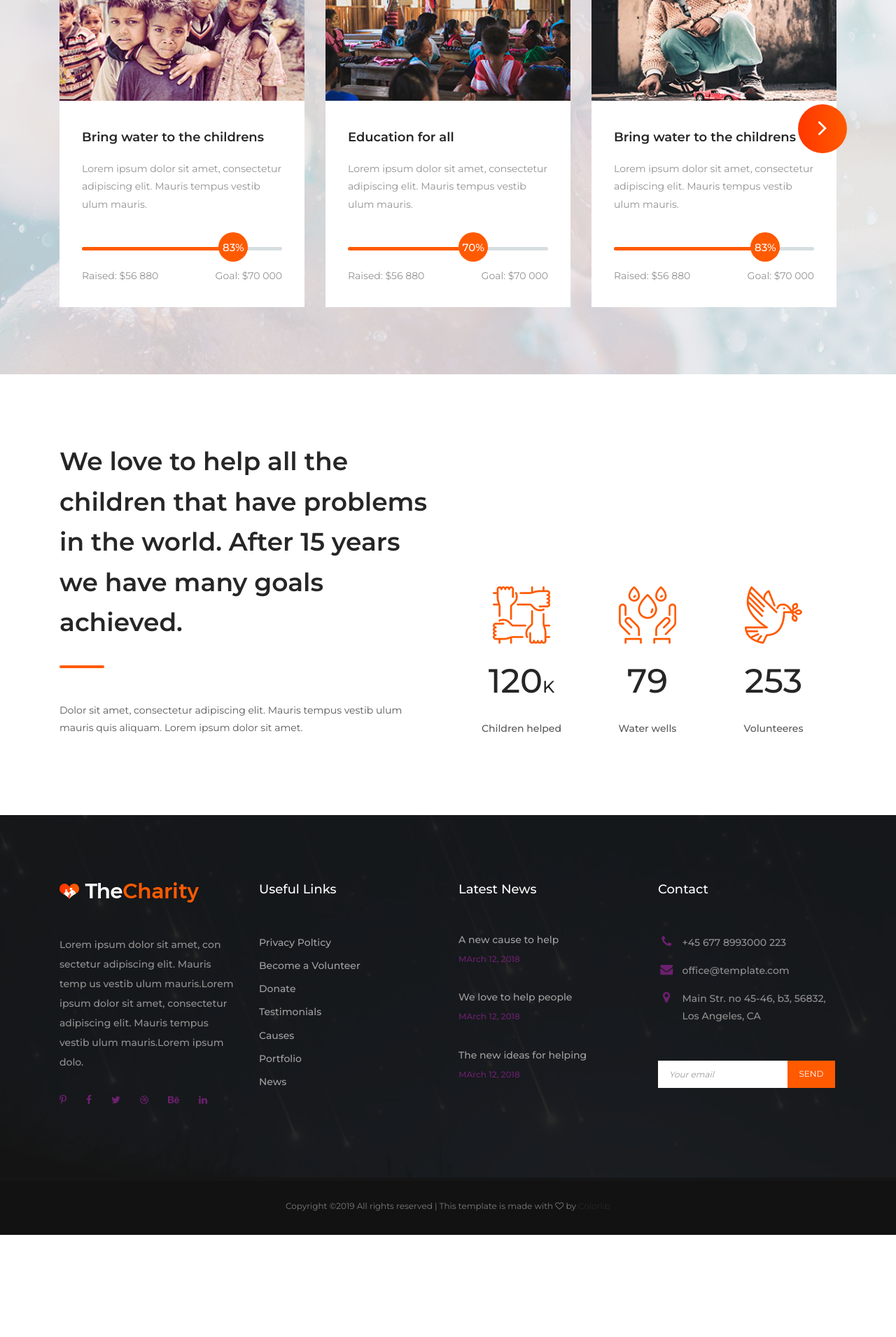
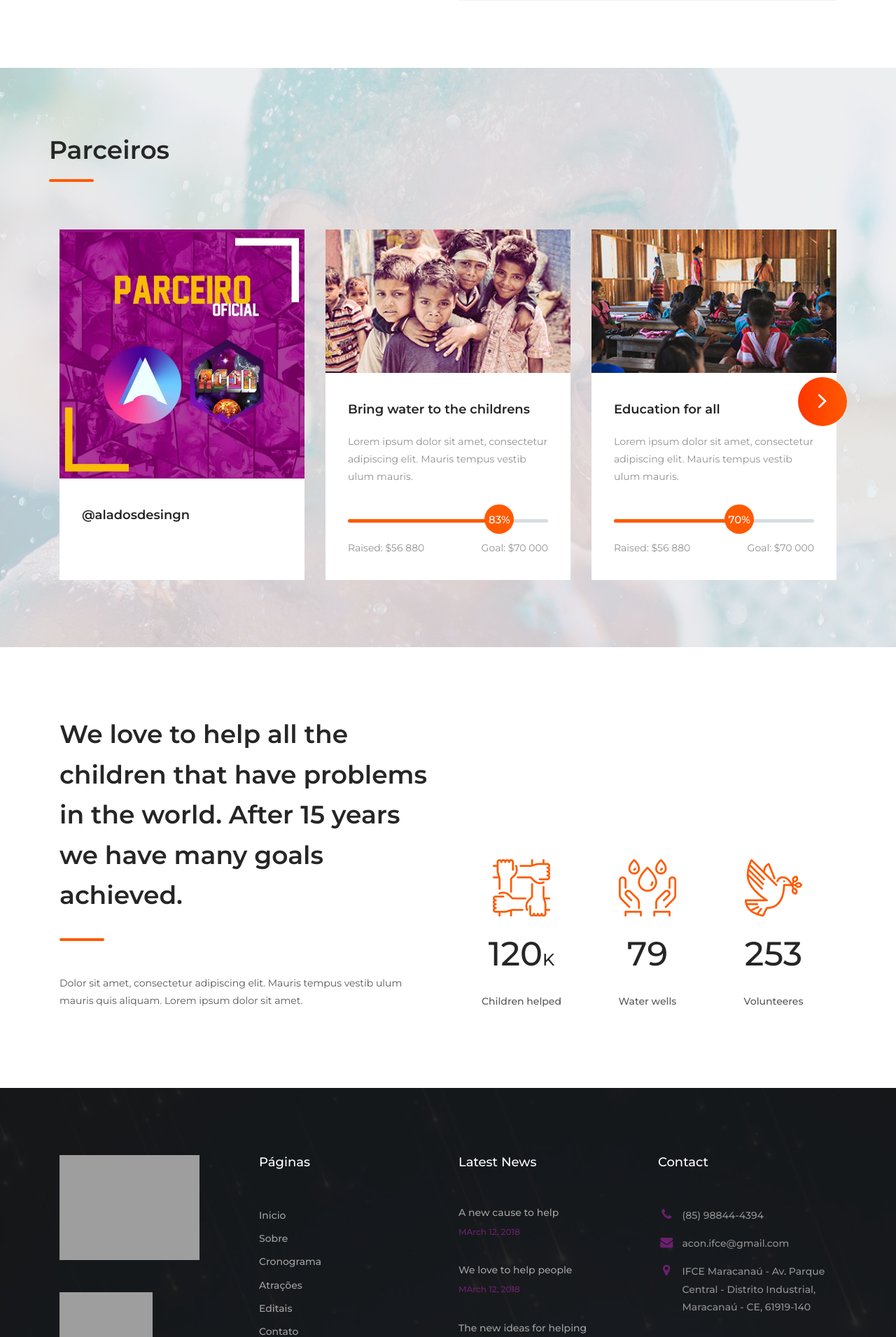
Before and after one commit to kepry/fantabob, a PHP site: page / in a window 1280 px wide. Shown: the part 2977-4888 px from the top of the page at 70% size. Before the commit the page ends 4742 px from the top, so only its background shows below. Run offline with PHP 8.4, Linux system fonts and the light colour scheme; grey boxes are pictures that could not be loaded.

Commit message:
atualizaçao da fucao php no indez e no index.php
atualizaçao da fucao php no indez e no index.php

```diff
--- a/index.php
+++ b/index.php
@@ -48,22 +48,14 @@
                                     echo '<div class="donate-btn">
                                     <a href="htdoc/logoff.php">Logout</a>
                                     </div>';
-
-
-                        } else {
+                        }
+                        else {
                             echo '<div class="donate-btn">
                             <a href="login.html">Login</a>
-                            </div>';
-
+                            <a href="inscricao.html">Inscrição</a>
+                        </div><!-- .login-btn -->';
                         }
-
-
-
                        ?>
-
-
-
-
                     </div><!-- .col -->
                 </div><!-- .row -->
             </div><!-- .container -->
@@ -299,11 +291,11 @@
                         </figure>
 
                         <header class="entry-header">
-                            <a href="torneios.html" class="entry-title">Torneios</h3>
+                            <a href="torneios.html" class="entry-title"><h3>Torneios</h3></a>
                         </header>
 
                         <div class="entry-content">
-                            <p>Lorem ipsum dolor sit amet, consectetur adipiscing elit. Mauris tempus vestib ulum mauris quis aliquam. </p>
+                            <p>Vem participar e ficar por dentro</p>
                         </div>
                     </div>
                 </div>
@@ -317,11 +309,11 @@
                         </figure>
 
                         <header class="entry-header">
-                            <a href="atrações.html" class="entry-title">Atrações</h3>
+                            <a href="atrações.html" class="entry-title"><h3>Atrações</h3></a>
                         </header>
 
                         <div class="entry-content">
-                            <p>Lorem ipsum dolor sit amet, consectetur adipiscing elit. Mauris tempus vestib ulum mauris quis aliquam. </p>
+                            <p>Várias atrações para adultos e crianças. Valores acessíveis.</p>
                         </div>
                     </div>
                 </div>
@@ -335,11 +327,11 @@
                         </figure>
 
                         <header class="entry-header">
-                            <a href="ingressos.html" class="entry-title">Ingressos</h3>
+                            <a href="ingressos.html" class="entry-title"><h3>Ingressos</h3></a>
                         </header>
 
                         <div class="entry-content">
-                            <p>Lorem ipsum dolor sit amet, consectetur adipiscing elit. Mauris tempus vestib ulum mauris quis aliquam. </p>
+                            <p>vem conhecer o Evento acon.</p>
                         </div>
                     </div>
                 </div>
@@ -353,21 +345,27 @@
                 <div class="col-12 col-lg-6 order-2 order-lg-1">
                     <div class="welcome-content">
                         <header class="entry-header">
-                            <h2 class="entry-title">Wellcome to our Charity</h2>
+                            <h2 class="entry-title">Seja Bem Vindo a ACON</h2>
                         </header><!-- .entry-header -->
 
                         <div class="entry-content mt-5">
-                            <p>Lorem ipsum dolor sit amet, consectetur adipiscing elit. Mauris tempus vestib ulum mauris quis aliquam. Lorem ipsum dolor sit amet, consectetur adipiscing elit. Mauris tempus vestibulum mauris quis aliquam. Integer accumsan sodales odio, id tempus velit ullamcorper id. Quisque at erat eu libero consequat tempus. Quisque molestie convallis tempus. Ut semper purus metus, a euismod sapien sodales ac. Duis viverra eleifend fermentum.</p>
+                            <p>A ACON – Amostra Cultural Otaku e Nerd é um evento de Cultura Pop e Geek, idealizado em 2017 por um aluno de Ciência da Computação do Instituto Federal – Campus Maracanaú, fã de animação, games, quadrinhos e tecnologia.
+
+                                Um evento realizado de Fãs para Fãs, com o objetivo de criar um espaço inovador que pretende divertir e socializar pessoas com os mesmos gostos e desejos.
+
+                                O evento promoverá shows culturais, palestras, minicursos e oficinas voltadas ao mundo geek, e visando uma nova experiência com uma abordagem técnica, educacional e inovadora dos participantes. Serão apresentados Workshops por profissionais que possibilitarão a interação com outros amantes dos temas em questão.
+
+                                ACON, um evento temático que aborda a cultura Pop oriental e ocidental, voltado para animes, desenhos animados, jogos, filmes, séries e mangás.</p>
                         </div><!-- .entry-content -->
 
                         <div class="entry-footer mt-5">
-                            <a href="#" class="btn gradient-bg mr-2">Read More</a>
+                            <a href="about.html" class="btn gradient-bg mr-2">Saiba mais sobre a ACON</a>
                         </div><!-- .entry-footer -->
                     </div><!-- .welcome-content -->
                 </div><!-- .col -->
 
                 <div class="col-12 col-lg-6 mt-4 order-1 order-lg-2">
-                    <img src="images/welcome.jpg" alt="welcome">
+                    <img src="images/index1.jpg" height="400" alt="INCIO">
                 </div><!-- .col -->
             </div><!-- .row -->
         </div><!-- .container -->
@@ -384,12 +382,12 @@
 
                         <div class="event-wrap d-flex flex-wrap justify-content-between">
                             <figure class="m-0">
-                                <img src="images/event-1.jpg" alt="">
+                                <img src="images/datasacon.jpg" alt="">
                             </figure>
 
                             <div class="event-content-wrap">
                                 <header class="entry-header d-flex flex-wrap align-items-center">
-                                    <h3 class="entry-title w-100 m-0"><a href="#">Fundraiser for Kids</a></h3>
+                                    <h3 class="entry-title w-100 m-0"><a href="#">Não esqueça da datas</a></h3>
 
                                     <div class="posted-date">
                                         <a href="#">Aug 25, 2018 </a>
@@ -401,7 +399,7 @@
                                 </header><!-- .entry-header -->
 
                                 <div class="entry-content">
-                                    <p class="m-0">Lorem ipsum dolor sit amet, consectetur adipiscing elit. Mauris tempus vestib ulum mauris.</p>
+                                    <p class="m-0">31 de agosto e 1 de setembro.</p>
                                 </div><!-- .entry-content -->
 
                                 <div class="entry-footer">
@@ -412,12 +410,12 @@
 
                         <div class="event-wrap d-flex flex-wrap justify-content-between">
                             <figure class="m-0">
-                                <img src="images/event-2.jpg" alt="">
+                                <img src="images/hogwartstore.jpg" alt="">
                             </figure>
 
                             <div class="event-content-wrap">
                                 <header class="entry-header d-flex flex-wrap align-items-center">
-                                    <h3 class="entry-title w-100 m-0"><a href="#">Bring water to the childrens</a></h3>
+                                    <h3 class="entry-title w-100 m-0"><a href="#">Nos  siga nas redes socias </a></h3>
 
                                     <div class="posted-date">
                                         <a href="#">Aug 25, 2018 </a>
@@ -429,7 +427,7 @@
                                 </header><!-- .entry-header -->
 
                                 <div class="entry-content">
-                                    <p class="m-0">Lorem ipsum dolor sit amet, consectetur adipiscing elit. Mauris tempus vestib ulum mauris.</p>
+                                    <p class="m-0">Não perca tempo os links estão no final da pagina.</p>
                                 </div><!-- .entry-content -->
 
                                 <div class="entry-footer">
@@ -440,12 +438,12 @@
 
                         <div class="event-wrap d-flex flex-wrap justify-content-between">
                             <figure class="m-0">
-                                <img src="images/event-3.jpg" alt="">
+                                <img src="images/contruindo.jpg" alt="">
                             </figure>
 
                             <div class="event-content-wrap">
                                 <header class="entry-header d-flex flex-wrap align-items-center">
-                                    <h3 class="entry-title w-100 m-0"><a href="#">Bring water to the childrens</a></h3>
+                                    <h3 class="entry-title w-100 m-0"><a href="#">Estamos a todo vapor</a></h3>
 
                                     <div class="posted-date">
                                         <a href="#">Aug 25, 2018 </a>
@@ -457,7 +455,7 @@
                                 </header><!-- .entry-header -->
 
                                 <div class="entry-content">
-                                    <p class="m-0">Lorem ipsum dolor sit amet, consectetur adipiscing elit. Mauris tempus vestib ulum mauris.</p>
+                                    <p class="m-0">Os preparativos já começaram e logo estaremos prontos.</p>
                                 </div><!-- .entry-content -->
 
                                 <div class="entry-footer">
@@ -476,12 +474,12 @@
 
                         <div class="cause-wrap d-flex flex-wrap justify-content-between">
                             <figure class="m-0">
-                                <img src="images/featured-causes.jpg" alt="">
+                                <img src="images/cartese.jpg" alt="">
                             </figure>
 
                             <div class="cause-content-wrap">
                                 <header class="entry-header d-flex flex-wrap align-items-center">
-                                    <h3 class="entry-title w-100 m-0"><a href="#">Fundraiser for Kids</a></h3>
+                                    <h3 class="entry-title w-100 m-0"><a href="#">Campanha ACON</a></h3>
 
                                     <div class="posted-date">
                                         <a href="#">Aug 25, 2018 </a>
@@ -493,7 +491,7 @@
                                 </header><!-- .entry-header -->
 
                                 <div class="entry-content">
-                                    <p class="m-0">Lorem ipsum dolor sit amet, consectetur adipiscing elit. Mauris tempus vestib ulum mauris. Lorem ipsum dolor sit amet, consectetur.</p>
+                                    <p class="m-0">Nos ajude a crescer e fazer muito mais nesta segunda edição da acon</p>
                                 </div><!-- .entry-content -->
 
                                 <div class="entry-footer mt-5">
@@ -501,23 +499,23 @@
                                 </div><!-- .entry-footer -->
                             </div><!-- .cause-content-wrap -->
 
-                            <div class="fund-raised w-100">
+                           <!-- <div class="fund-raised w-100">
                                 <div class="featured-fund-raised-bar barfiller">
                                     <div class="tipWrap">
                                         <span class="tip"></span>
-                                    </div><!-- .tipWrap -->
+                                    </div> .tipWrap -->
 
                                     <span class="fill" data-percentage="83"></span>
                                 </div><!-- .fund-raised-bar -->
 
-                                <div class="fund-raised-details d-flex flex-wrap justify-content-between align-items-center">
+                               <!-- <div class="fund-raised-details d-flex flex-wrap justify-content-between align-items-center">
                                     <div class="fund-raised-total mt-4">
                                         Raised: $56 880
-                                    </div><!-- .fund-raised-total -->
+                                    </div> .fund-raised-total -->
 
-                                    <div class="fund-raised-goal mt-4">
+                                   <!-- <div class="fund-raised-goal mt-4">
                                         Goal: $70 000
-                                    </div><!-- .fund-raised-goal -->
+                                    </div> .fund-raised-goal -->
                                 </div><!-- .fund-raised-details -->
                             </div><!-- .fund-raised -->
                         </div><!-- .cause-wrap -->
@@ -532,7 +530,7 @@
             <div class="row">
                 <div class="coL-12">
                     <div class="section-heading">
-                        <h2 class="entry-title">Our Causes</h2>
+                        <h2 class="entry-title">Parceiros</h2>
                     </div><!-- .section-heading -->
                 </div><!-- .col -->
             </div><!-- .row -->
@@ -541,6 +539,49 @@
                 <div class="col-12">
                     <div class="swiper-container causes-slider">
                         <div class="swiper-wrapper">
+                            <!-- =========================== -->
+                            <div class="swiper-slide">
+                                <div class="cause-wrap">
+                                    <figure class="m-0">
+                                        <img src="images/parceiro.jpg" alt="">
+
+                                        <div class="figure-overlay d-flex justify-content-center align-items-center position-absolute w-100 h-100">
+                                            <a href="#" class="btn gradient-bg mr-2">Donate Now</a>
+                                        </div><!-- .figure-overlay -->
+                                    </figure>
+
+                                    <div class="cause-content-wrap">
+                                        <header class="entry-header d-flex flex-wrap align-items-center">
+                                            <h3 class="entry-title w-100 m-0"><a href="#">@aladosdesingn</a></h3>
+                                        </header><!-- .entry-header -->
+
+                                       <!-- <div class="entry-content">
+                                            <p class="m-0">Lorem ipsum dolor sit amet, consectetur adipiscing elit. Mauris tempus vestib ulum mauris.</p>
+                                        </div> .entry-content -->
+
+                                        <div class="fund-raised w-100">
+                                            <!--<div class="fund-raised-bar-1 barfiller">
+                                                <div class="tipWrap">
+                                                    <span class="tip"></span>
+                                                </div> .tipWrap
+
+                                                <span class="fill" data-percentage="83"></span>
+                                            </div>.fund-raised-bar -->
+
+                                            <div class="fund-raised-details d-flex flex-wrap justify-content-between align-items-center">
+                                                <!--<div class="fund-raised-total mt-4">
+                                                    Raised: $56 880
+                                                </div> .fund-raised-total -->
+
+                                                <!--<div class="fund-raised-goal mt-4">
+                                                    Goal: $70 000
+                                                </div> .fund-raised-goal -->
+                                            </div><!-- .fund-raised-details -->
+                                        </div><!-- .fund-raised -->
+                                    </div><!-- .cause-content-wrap -->
+                                </div><!-- .cause-wrap -->
+                            </div><!-- .swiper-slide -->
+                            <!-- =========================== -->
                             <div class="swiper-slide">
                                 <div class="cause-wrap">
                                     <figure class="m-0">
@@ -876,32 +917,39 @@
                 <div class="row">
                     <div class="col-12 col-md-6 col-lg-3">
                         <div class="foot-about">
-                            <h2><a class="foot-logo" href="#"><img src="images/foot-logo.png" alt=""></a></h2>
+                            <h2><a class="foot-logo" href="index.html"><img src="images/LogoEntreMundos.png" height="150" alt=""></a></h2>
+                            <h2><a class="foot-logo" href="index.html"><img src="images/if02.png" height="100" alt=""></a></h2>
 
-                            <p>Lorem ipsum dolor sit amet, con sectetur adipiscing elit. Mauris temp us vestib ulum mauris.Lorem ipsum dolor sit amet, consectetur adipiscing elit. Mauris tempus vestib ulum mauris.Lorem ipsum dolo.</p>
 
                             <ul class="d-flex flex-wrap align-items-center">
-                                <li><a href="#"><i class="fa fa-pinterest-p"></i></a></li>
-                                <li><a href="#"><i class="fa fa-facebook"></i></a></li>
-                                <li><a href="#"><i class="fa fa-twitter"></i></a></li>
+
+
+                                <!--
+                                    <li><a href="#"><i class="fa fa-pinterest-p"></i></a>
+                                    <a href="#"><i class="fa fa-twitter"></i></a></li>
                                     <li><a href="#"><i class="fa fa-dribbble"></i></a></li>
                                     <li><a href="#"><i class="fa fa-behance"></i></a></li>
                                     <li><a href="#"><i class="fa fa-linkedin"></i></a></li>
+                                -->
+                                <li><a href="https://www.facebook.com/ACON.IFCE/"><i class="fa fa-facebook"></i></a></li>
+                                <li><a href="https://www.youtube.com/channel/UCIkmENGKFNKRz18T2_iNEtg"><i class="fa fa-youtube"></i></a></li>
+                                <li><a href="https://www.instagram.com/acon_ifce/"><i class="fa fa-instagram"></i></a></li>
+
                             </ul>
                         </div><!-- .foot-about -->
                     </div><!-- .col -->
 
                     <div class="col-12 col-md-6 col-lg-3 mt-5 mt-md-0">
-                        <h2>Useful Links</h2>
+                        <h2>Páginas</h2>
 
                         <ul>
-                            <li><a href="#">Privacy Polticy</a></li>
-                            <li><a href="#">Become  a Volunteer</a></li>
-                            <li><a href="#">Donate</a></li>
-                            <li><a href="#">Testimonials</a></li>
-                            <li><a href="#">Causes</a></li>
-                            <li><a href="#">Portfolio</a></li>
-                            <li><a href="#">News</a></li>
+                            <li><a href="index.html">Inicio</a></li>
+                            <li><a href="about.html">Sobre</a></li>
+                            <li><a href="causes.html">Cronograma</a></li>
+                            <li><a href="portfolio.html">Atrações</a></li>
+                            <li><a href="news.html">Editais</a></li>
+                            <li><a href="contact.html">Contato</a></li>
+                            <li><a href="login.html">Login</a></li>
                         </ul>
                     </div><!-- .col -->
 
@@ -933,18 +981,13 @@
                             <h2>Contact</h2>
 
                             <ul>
-                                <li><i class="fa fa-phone"></i><span>+45 677 8993000 223</span></li>
-                                <li><i class="fa fa-envelope"></i><span>office@template.com</span></li>
-                                <li><i class="fa fa-map-marker"></i><span>Main Str. no 45-46, b3, 56832, Los Angeles, CA</span></li>
+                                <li><i class="fa fa-phone"></i><span>(85) 98844-4394</span></li>
+                                <li><i class="fa fa-envelope"></i><span>acon.ifce@gmail.com</span></li>
+                                <li><i class="fa fa-map-marker"></i><span> IFCE Maracanaú - Av. Parque Central - Distrito Industrial, Maracanaú - CE, 61919-140</span></li>
                             </ul>
                         </div><!-- .foot-contact -->
 
-                        <div class="subscribe-form">
-                            <form class="d-flex flex-wrap align-items-center">
-                                <input type="email" placeholder="Your email">
-                                <input type="submit" value="send">
-                            </form><!-- .flex -->
-                        </div><!-- .search-widget -->
+
                     </div><!-- .col -->
                 </div><!-- .row -->
             </div><!-- .container -->
@@ -954,9 +997,11 @@
             <div class="container">
                 <div class="row">
                     <div class="col-12">
-                        <p class="m-0"><!-- Link back to Colorlib can't be removed. Template is licensed under CC BY 3.0. -->
-Copyright &copy;<script>document.write(new Date().getFullYear());</script> All rights reserved | This template is made with <i class="fa fa-heart-o" aria-hidden="true"></i> by <a href="https://colorlib.com" target="_blank">Colorlib</a>
-<!-- Link back to Colorlib can't be removed. Template is licensed under CC BY 3.0. --></p>
+                        <p class="m-0">
+                            <!-- Link back to Colorlib can't be removed. Template is licensed under CC BY 3.0. -->
+                            Copyright &copy;<script>
+                                document.write(new Date().getFullYear());
+                            </script> Equipe de Desenvolvimento ACON</p>
                     </div><!-- .col-12 -->
                 </div><!-- .row -->
             </div><!-- .container -->
```
Also changed, not shown: index.html (+12 -2 lines). Lines whose indentation alone changed are shown as unchanged.
